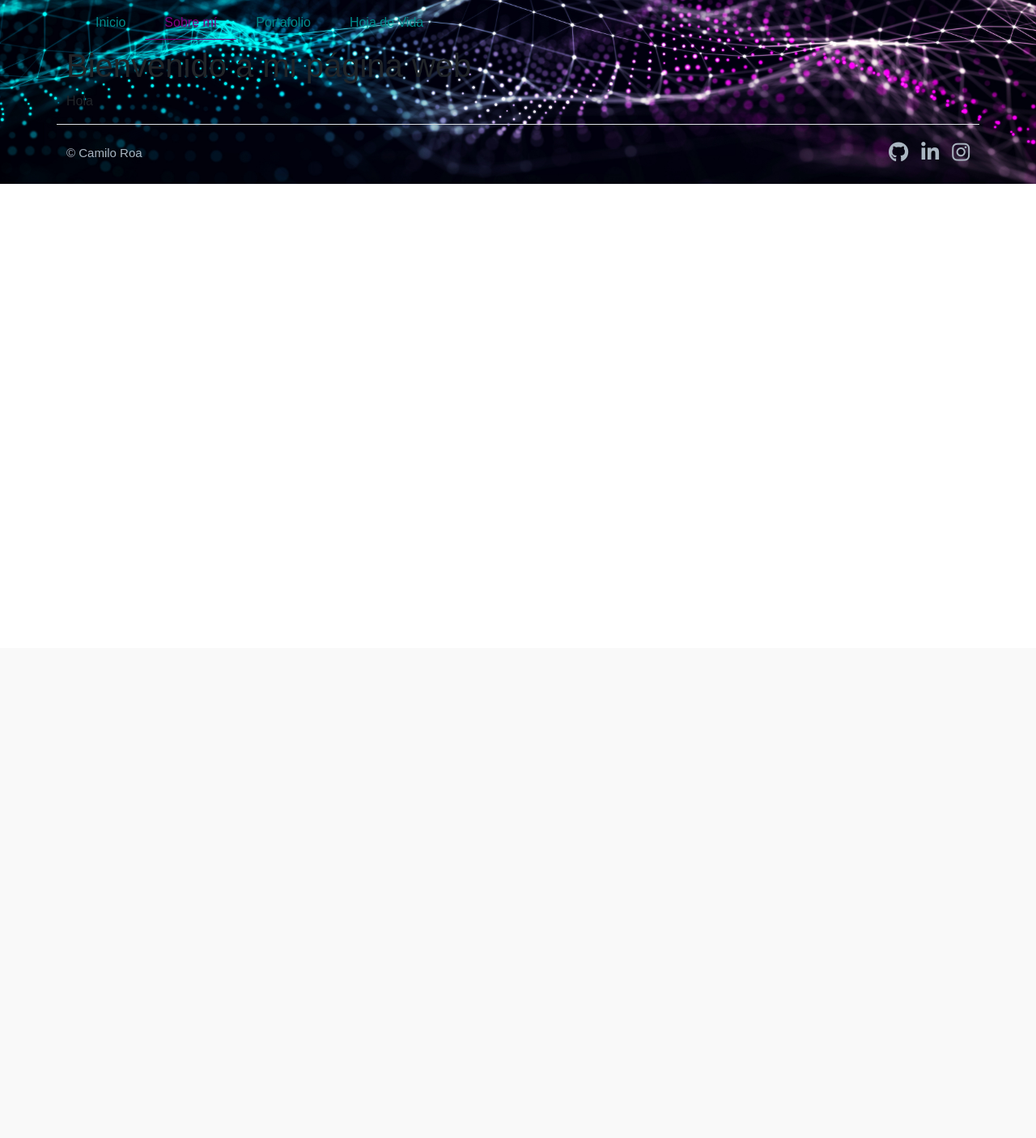
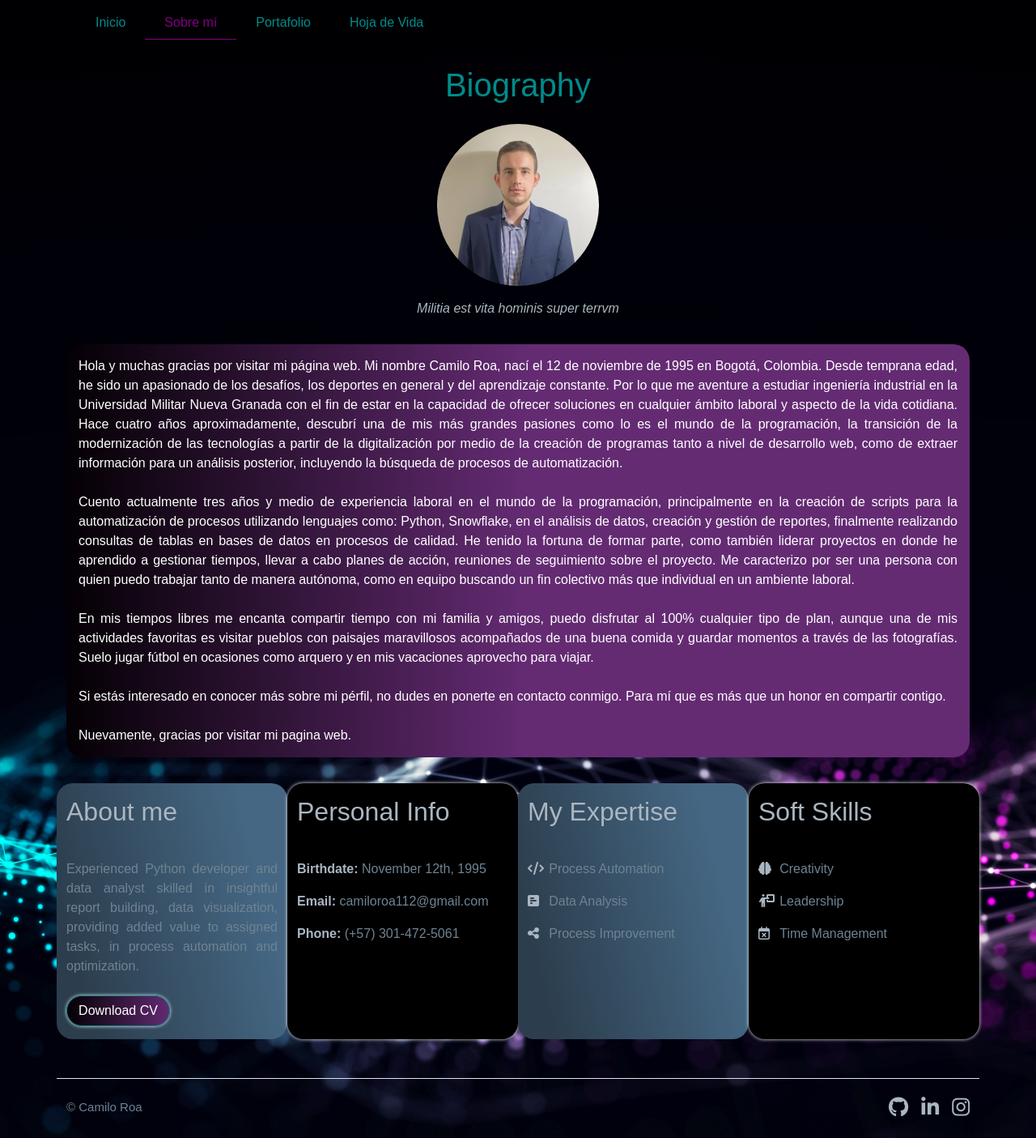
Before and after one commit to camiloroa112/website, a PHP site: page /sobre-mi.html in a window 1280 px wide. Shown: the whole page at 81% size. Before the commit the page ends 227 px from the top, so only its background shows below. Run offline with PHP 8.4, Linux system fonts and the light colour scheme; some libraries are stand-ins or nearby versions; some web fonts are replaced.

Commit message:
Completed about me section.

```diff
--- a/css/styles.css
+++ b/css/styles.css
@@ -53,10 +53,18 @@
     border-bottom: 1px solid #800080;
 }
 
-#proyectos .background
+#proyectos .background, #sobre-mi .background
 {
     background-image: linear-gradient( 76.3deg,  rgba(44,62,78,1) 12.6%, rgba(69,103,131,1) 82.8% );
     border-radius: 20px;
+}
+
+#sobre-mi .background2
+{
+    border-radius: 20px;
+    box-shadow: 0 0 4px #eee;
+    background: black;
+    /* background-image: linear-gradient(to right, #434343 0%, black 100%); */
 }
 
 #proyectos .background p
@@ -145,6 +153,16 @@
 #proyectos h1
 {
     color: darkcyan;
+}
+
+#sobre-mi h1
+{
+    color: darkcyan;
+}
+
+#sobre-mi h6
+{
+    color: white;
 }
 
 #inicio h4
@@ -303,7 +321,6 @@
 
 #profile-abilities .languages
 {
-    /* background-image: linear-gradient( 180.8deg,  rgba(73,6,70,1) 6.9%, rgba(73,6,70,1) 73.2% ); */
     background-image: linear-gradient(70.5deg, rgb(136, 72, 109) 23.5%, rgb(136, 72, 109) 91.3%);
 }
 
@@ -311,7 +328,6 @@
 {
     text-align: justify;
     background-image: linear-gradient(70.5deg, rgba(0,134,132,1) 23.5%, rgba(0,134,132,1) 91.3%);
-    /* background-image: radial-gradient( circle 915px at 14.7% 29.8%,  rgba(42,153,176,1) 0%, rgba(39,126,143,1) 49.7% ); */
 }
 
 
@@ -340,7 +356,7 @@
 
 .education .col-md-8
 {
-    width: 61.5%;/*200px*/
+    width: 61.5%;
 }
 
 #profile-abilities h5
@@ -423,7 +439,7 @@ footer .name
     font-size: 15px;
 }
 
-#inicio .btn-mas
+#inicio .btn-mas, #sobre-mi .btn-mas
 {
     width: 128px;
     background-image: linear-gradient(to right, rgba(4,0,4,1) 0%, rgba(100,43,115,1) 51%, rgba(100,43,115,1) 100%);
@@ -436,7 +452,7 @@ footer .name
     border-color: darkcyan;
 }
 
-#inicio .btn-mas:hover
+#inicio .btn-mas:hover, #sobre-mi .btn-mas:hover
 {
     background-position: right center; /* change the direction of the change here */
     color: #fff;
@@ -449,6 +465,52 @@ footer .name
     width: 75%;
 }
 
+#sobre-mi .biografia
+{
+    background-image: linear-gradient(to right, rgba(4,0,4,1) 0%, rgba(100,43,115,1) 51%, rgba(100,43,115,1) 100%);
+    border-radius: 20px;
+    color: white;
+    transition: 0.5s;
+    text-align: justify;
+    padding: 15px
+}
+
+#sobre-mi h2
+{
+    color: #aab6c1ff;
+}
+
+#sobre-mi i
+{
+    color: #aab6c1ff;
+}
+
+#sobre-mi p b
+{
+    color: #aab6c1ff;
+}
+
+#sobre-mi .container p
+{
+    color: #6f8393FF;
+    text-align: justify;
+}
+
+#sobre-mi #bio p
+{
+    color: white;
+}
+
+#sobre-mi ul li
+{
+    list-style-type: none;
+}
+
+#sobre-mi .icons
+{
+    font-size: 30px;
+}
+
 @media only screen and (width = 280px)
 {
     #inicio .brief-description
--- a/sobre-mi.html
+++ b/sobre-mi.html
@@ -1,5 +1,6 @@
 <!DOCTYPE html>
 <html lang="es">
+
 <head>
     <meta charset="UTF-8">
     <meta name="viewport" content="width=device-width, initial-scale=1.0">
@@ -9,16 +10,18 @@
     <link rel="preconnect" href="https://fonts.gstatic.com" crossorigin>
     <link rel="stylesheet" href="https://cdn.jsdelivr.net/npm/bootstrap-icons@1.3.0/font/bootstrap-icons.css">
     <link rel="preconnect" href="https://fonts.gstatic.com" crossorigin>
-    <link href="https://cdn.jsdelivr.net/npm/bootstrap@5.3.3/dist/css/bootstrap.min.css" rel="stylesheet" integrity="sha384-QWTKZyjpPEjISv5WaRU9OFeRpok6YctnYmDr5pNlyT2bRjXh0JMhjY6hW+ALEwIH" crossorigin="anonymous">
+    <link href="https://cdn.jsdelivr.net/npm/bootstrap@5.3.3/dist/css/bootstrap.min.css" rel="stylesheet"
+        integrity="sha384-QWTKZyjpPEjISv5WaRU9OFeRpok6YctnYmDr5pNlyT2bRjXh0JMhjY6hW+ALEwIH" crossorigin="anonymous">
     <title>Hoja de Vida</title>
 </head>
+
 <body id="sobre-mi">
     <header class="container">
         <nav class="navbar navbar-expand-md">
             <div class="container-fluid">
                 <button class="navbar-toggler collapsed" type="button" data-bs-toggle="collapse"
-                    data-bs-target="#navbarCollapse" aria-controls="navbarCollapse"
-                    aria-expanded="false" aria-label="Toggle navigation">
+                    data-bs-target="#navbarCollapse" aria-controls="navbarCollapse" aria-expanded="false"
+                    aria-label="Toggle navigation">
                     <span class="navbar-toggler-icon"></span>
                 </button>
                 <div class="navbar-collapse collapse" id="navbarCollapse">
@@ -40,15 +43,131 @@
             </div>
         </nav>
     </header>
-    <main>
-        <div class="container">
-            <div class="row">
-                <div class="col-12">
-                    <h1>Bienvenido a mi página web</h1>
-                    <p>Hola</p>
+    <main class="pb-5">
+        <section id="bio">
+            <div class="container">
+                <h1 class="pt-4 text-center">Biography</h1>
+                <div class="text-center">
+                    <img src="img/Work/camilo.jpg" alt="Camilo Roa" class="img-fluid profile mt-4 mx-auto d-block">
+                </div>
+                <p class="pt-3 pb-3 text-center"><i>Militia est vita hominis super terrvm</i></p>
+                <div class="row">
+                    <div class="col-12">
+                        <p class="biografia">Hola y muchas gracias por visitar mi página web. Mi nombre Camilo Roa,
+                            nací el 12 de noviembre de 1995 en Bogotá, Colombia. Desde temprana edad, he sido un
+                            apasionado de los desafíos, los deportes en general y del aprendizaje constante. Por lo que
+                            me aventure a estudiar ingeniería industrial en la Universidad Militar Nueva Granada con el fin de
+                            estar en la capacidad de ofrecer soluciones en cualquier ámbito laboral y aspecto de la vida
+                            cotidiana. Hace cuatro años aproximadamente, descubrí una de mis más grandes pasiones como
+                            lo es el mundo de la programación, la transición de la modernización de las tecnologías a
+                            partir de la digitalización por medio de la creación de programas tanto a nivel de
+                            desarrollo web, como de extraer información para un análisis posterior, incluyendo la
+                            búsqueda de procesos de automatización.
+                            <br>
+                            <br>
+                            Cuento actualmente tres años y medio de experiencia laboral en el mundo de la programación,
+                            principalmente en la creación de scripts para la automatización de procesos utilizando
+                            lenguajes como: Python, Snowflake, en el análisis de datos, creación y gestión de reportes,
+                            finalmente realizando consultas de tablas en bases de datos en procesos de calidad. He
+                            tenido la fortuna de formar parte, como también liderar proyectos en donde he aprendido a
+                            gestionar tiempos, llevar a cabo planes de acción, reuniones de seguimiento sobre el
+                            proyecto. Me caracterizo por ser una persona con quien puedo trabajar tanto de manera
+                            autónoma, como en equipo buscando un fin colectivo más que individual en un ambiente
+                            laboral.
+                            <br>
+                            <br>
+                            En mis tiempos libres me encanta compartir tiempo con mi familia y amigos, puedo disfrutar
+                            al 100% cualquier tipo de plan, aunque una de mis actividades favoritas es visitar pueblos
+                            con paisajes maravillosos acompañados de una buena comida y guardar momentos a través de las
+                            fotografías. Suelo jugar fútbol en ocasiones como arquero y en mis vacaciones aprovecho para
+                            viajar.
+                            <br>
+                            <br>
+                            Si estás interesado en conocer más sobre mi pérfil, no dudes en ponerte en contacto conmigo.
+                            Para mí que es más que un honor en compartir contigo.
+                            <br>
+                            <br>
+                            Nuevamente, gracias por visitar mi pagina web.
+                        </p>
+                    </div>
                 </div>
             </div>
-        </div>
+        </section>
+        <section id="pii">
+            <div class="container">
+                <div class="row p-auto pt-3">
+                    <div class="col-sm-12 col-lg-3 col-xl-3 background">
+                        <h2 class="pt-3 pb-3">About me</h2>
+                        <p class="pt-3">Experienced Python developer and data analyst skilled in insightful report
+                            building, data visualization, providing added value to assigned tasks, in process automation
+                            and optimization.</p>
+                        <div class="pt-2 pb-3">
+                            <a href="img/Work/CV Camilo Roa.pdf" target="_blank" class="btn btn-mas">Download CV</a>
+                        </div>
+                    </div>
+                    <div class="col-sm-12 col-lg-3 col-xl-3 background2">
+                        <h2 class="pt-3 pb-3">Personal Info</h2>
+                        <p class="pt-3"><b>Birthdate: </b>November 12th, 1995</p>
+                        <p><b>Email: </b>camiloroa112@gmail.com</p>
+                        <p><b>Phone: </b>(+57) 301-472-5061</p>
+                    </div>
+                    <div class="col-sm-12 col-lg-3 col-xl-3 background">
+                        <h2 class="pt-3 pb-3">My Expertise</h2>
+                        <div class="col-12 pt-3">
+                            <div class="col-1 d-inline-block">
+                                <i class="fa-solid fa-code"></i>
+                            </div>
+                            <div class="col-10 d-inline-block">
+                                <p>Process Automation</p>
+                            </div>
+                        </div>
+                        <div class="col-12">
+                            <div class="col-1 d-inline-block">
+                                <i class="fa-solid fa-square-poll-horizontal"></i>
+                            </div>
+                            <div class="col-10 d-inline-block">
+                                <p>Data Analysis</p>
+                            </div>
+                        </div>
+                        <div class="col-12">
+                            <div class="col-1 d-inline-block">
+                                <i class="fa-solid fa-share-nodes"></i>
+                            </div>
+                            <div class="col-10 d-inline-block">
+                                <p>Process Improvement</p>
+                            </div>
+                        </div>
+                    </div>
+                    <div class="col-sm-12 col-lg-3 col-xl-3 background2">
+                        <h2 class="pt-3 pb-3">Soft Skills</h2>
+                        <div class="col-12 pt-3">
+                            <div class="col-1 d-inline-block">
+                                <i class="fa-solid fa-brain"></i>
+                            </div>
+                            <div class="col-10 d-inline-block">
+                                <p>Creativity</p>
+                            </div>
+                        </div>
+                        <div class="col-12">
+                            <div class="col-1 d-inline-block">
+                                <i class="fa-solid fa-person-chalkboard"></i>
+                            </div>
+                            <div class="col-10 d-inline-block">
+                                <p>Leadership</p>
+                            </div>
+                        </div>
+                        <div class="col-12">
+                            <div class="col-1 d-inline-block">
+                                <i class="fa-regular fa-calendar-xmark"></i>
+                            </div>
+                            <div class="col-10 d-inline-block">
+                                <p>Time Management</p>
+                            </div>
+                        </div>
+                    </div>
+                </div>
+            </div>
+        </section>
     </main>
     <footer class="container d-flex flex-wrap justify-content-between align-items-center border-top">
         <div class="col-sm-4 col-md-4 col-lg-4 col-xl-4 d-flex pt-4">
@@ -72,8 +191,13 @@
             </li>
         </ul>
     </footer>
-<script src="https://cdnjs.cloudflare.com/ajax/libs/gsap/3.12.5/gsap.min.js" integrity="sha512-7eHRwcbYkK4d9g/6tD/mhkf++eoTHwpNM9woBxtPUBWm67zeAfFC+HrdoE2GanKeocly/VxeLvIqwvCdk7qScg==" crossorigin="anonymous" referrerpolicy="no-referrer"></script>
-<script src="https://cdn.jsdelivr.net/npm/bootstrap@5.3.3/dist/js/bootstrap.bundle.min.js" integrity="sha384-YvpcrYf0tY3lHB60NNkmXc5s9fDVZLESaAA55NDzOxhy9GkcIdslK1eN7N6jIeHz" crossorigin="anonymous"></script>
-<script src="app.js"></script>
+    <script src="https://cdnjs.cloudflare.com/ajax/libs/gsap/3.12.5/gsap.min.js"
+        integrity="sha512-7eHRwcbYkK4d9g/6tD/mhkf++eoTHwpNM9woBxtPUBWm67zeAfFC+HrdoE2GanKeocly/VxeLvIqwvCdk7qScg=="
+        crossorigin="anonymous" referrerpolicy="no-referrer"></script>
+    <script src="https://cdn.jsdelivr.net/npm/bootstrap@5.3.3/dist/js/bootstrap.bundle.min.js"
+        integrity="sha384-YvpcrYf0tY3lHB60NNkmXc5s9fDVZLESaAA55NDzOxhy9GkcIdslK1eN7N6jIeHz"
+        crossorigin="anonymous"></script>
+    <script src="app.js"></script>
 </body>
+
 </html>
```
Also changed, not shown: portafolio.html (+4 -4 lines), img/Projects/efficient-frontier.png (added), 1 other file.
